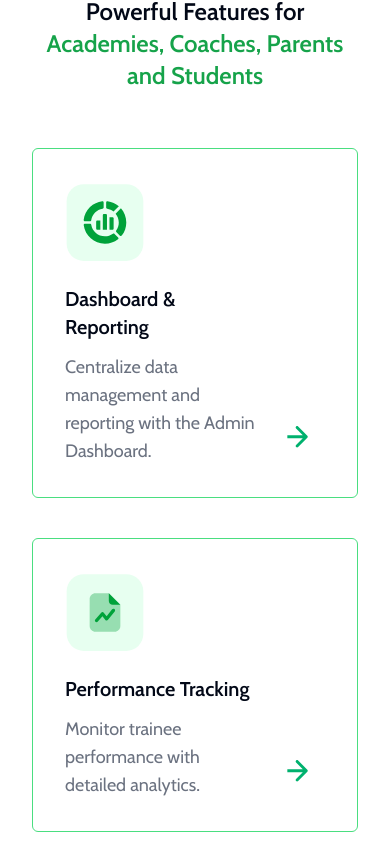
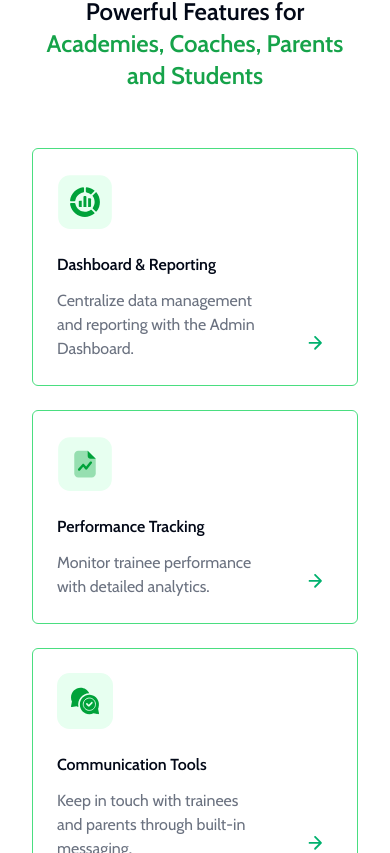
Before and after one commit to anas-mullappally/sportstr-website, a Next.js app: page / in a window 390 px wide. Shown: the part 3351-4204 px from the top of the page. Built offline with nearby package versions, Linux system fonts and the light colour scheme; no server answers.

Commit message:
padding changes

```diff
--- a/src/components/ContactUs.jsx
+++ b/src/components/ContactUs.jsx
@@ -7,7 +7,7 @@ import { GoogleMapsEmbed } from "@next/third-parties/google";
 
 function ContactUs() {
   return (
-    <div className="md:px-36 w-full pb-24 md:pb-36 px-8">
+    <div className="w-full pb-24  xl:px-36 lg:px-20 md:px-20 px-8">
       <h1 className=" text-2xl md:text-5xl font-semibold text-center md:pb-10  pb-5">
         Contact <span className="text-green-500">Us</span>
       </h1>
--- a/src/components/Features.jsx
+++ b/src/components/Features.jsx
@@ -61,7 +61,7 @@ function Features() {
   ];
   return (
     <div className="w-full mt-8">
-      <div className="w-full  md:px-36 px-8  ">
+      <div className="w-full xl:px-36 lg:px-20 md:px-20 px-8 ">
         <h1 className="text-2xl md:text-5xl font-semibold text-center ">
           Powerful Features for <br />{" "}
           <span className="text-green-600">
@@ -69,30 +69,30 @@ function Features() {
           </span>
         </h1>
         <div className="w-full  md:mt-20 mt-14  mb-14">
-          <div className="grid grid-cols-1 sm:grid-cols-2 lg:grid-cols-3 gap-10">
+          <div className="grid grid-cols-1 sm:grid-cols-2 lg:grid-cols-3 xl:gap-10 gap-6">
             {features.map((feature) => (
-              <div className="bg-white p-8 border border-green-400 hover:border-green-600 rounded-md cursor-pointer hover:shadow-custom"  key={feature.id}>
+              <div className="bg-white p-6 lg:p-8  border border-green-400 hover:border-green-600 rounded-md cursor-pointer hover:shadow-custom"  key={feature.id}>
                 <div className="flex ">
                   <Image
                     src={feature.icon}
                     alt={feature.title}
-                    className="w-20 h-20"
+                    className="xl:w-20 xl:h-20 w-14 h-14 md:w-14 md:h-14"
                     width={100}
                     height={150}
                   />
                 </div>
                 <div className="flex mt-6 justify-between w-full">
                   <div className="flex flex-col w-3/4 ">
-                    <h2 className="text-xl font-semibold">{feature.title}</h2>
-                    <p className="mt-3 text-lg text-gray-500">
+                    <h2 className="xl:text-xl lg:text-lg font-semibold">{feature.title}</h2>
+                    <p className="mt-3 xl:text-lg lg:text-base md:text-sm text-gray-500">
                       {feature.description}
                     </p>
                   </div>
-                  <div className="w-1/4 flex items-end  justify-end ">
+                  <div className="w-1/4 flex items-end  justify-end  ">
                     <Image
                       src={"/arrow.svg"}
                       alt="arrow"
-                      className="w-14 h-14"
+                      className="xl:w-14 xl:h-14 w-9 h-9 md:w-9 md:h-9"
                       width={100}
                       height={150}
                     />
--- a/src/components/Footer.jsx
+++ b/src/components/Footer.jsx
@@ -6,26 +6,27 @@ import Image from "next/image";
 
 function Footer() {
   return (
-    <footer className="bg-black text-white flex flex-col gap-5 md:px-36 w-full py-12 px-8">
+    <footer className="bg-black text-white flex flex-col gap-5 w-full py-12 px-8  xl:px-36 lg:px-20 md:px-20">
       {/* news letter */}
       <div>
         <h2 className="text-[20px]">Newsletter</h2>
-        <p className="text-[15px] mt-6 mb-4 ">
+        <p className="text-[15px] mt-6 mb-4">
           Stay updated with the latest features and releases.
         </p>
 
-        <div className="mt-3 mb-2 flex flex-col  sm:flex-row gap-2 ">
+        <div className="mt-3 mb-2 flex flex-col md:flex-row gap-2">
           <input
             type="email"
             id="helper-text"
             aria-describedby="helper-text-explanation"
-            className="lg:w-[585px] h-[50px] bg-gray-50 border border-gray-300 text-gray-900 text-sm rounded-lg focus:ring-green-500 focus:border-green-500 block w-full p-2.5  dark:bg-gray-700 dark:border-gray-600 dark:placeholder-gray-400 dark:text-white dark:focus:ring-green-500 dark:focus:border-green-500"
+            className="w-full md:w-[40vw] h-[50px] bg-gray-50 border border-gray-300 text-gray-900 text-sm rounded-lg focus:ring-green-500 focus:border-green-500 block p-2.5 dark:bg-gray-700 dark:border-gray-600 dark:placeholder-gray-400 dark:text-white dark:focus:ring-green-500 dark:focus:border-green-500"
             placeholder="Enter your email"
           />
           <Button variant="subscribe" className="w-[200px] h-[50px]">
             Subscribe
           </Button>
         </div>
+
         <p id="helper-text-explanation" className="mt-3 text-sm ">
           By subscribing, you agree to our Privacy Policy and consent to receive
           updates.
@@ -53,11 +54,11 @@ function Footer() {
         </div>
       </div>
       <div>
-        <Separator className="my-3 sm:my-0" />
-        <div className="flex flex-col-reverse md:flex-row md:items-center md:justify-between gap-6">
-          <div className="flex flex-wrap gap-6 sm:gap-4">
+        <Separator className="my-3" />
+        <div className="flex flex-col-reverse md:flex-row md:items-center md:justify-between ">
+          <div className="flex flex-wrap gap-6 mt-4 md:mt-0 sm:gap-4">
             <div className="w-full lg:w-auto">
-              <span className="text-sm block sm:text-center">
+              <span className="text-sm block">
                 © 2024 <Link href="#">Sportstr™</Link>. All Rights Reserved.
               </span>
             </div>
@@ -74,7 +75,7 @@ function Footer() {
             </div>
           </div>
 
-          <div className="flex mt-4 sm:justify-center  space-x-5 rtl:space-x-reverse">
+          <div className="flex mt-4 md:mt-0 items-start space-x-5 rtl:space-x-reverse">
             <Link href="#" className=" hover:text-green-600 ">
               <Image
                 src={"/fb-logo.svg"}
```
